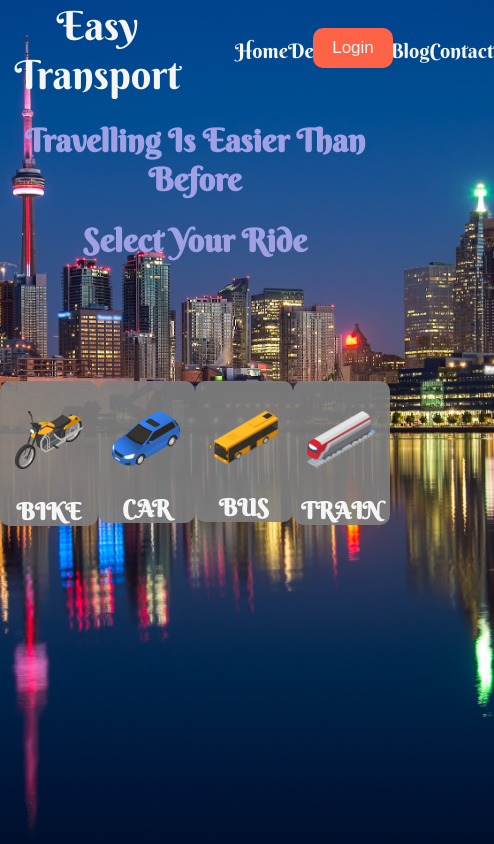
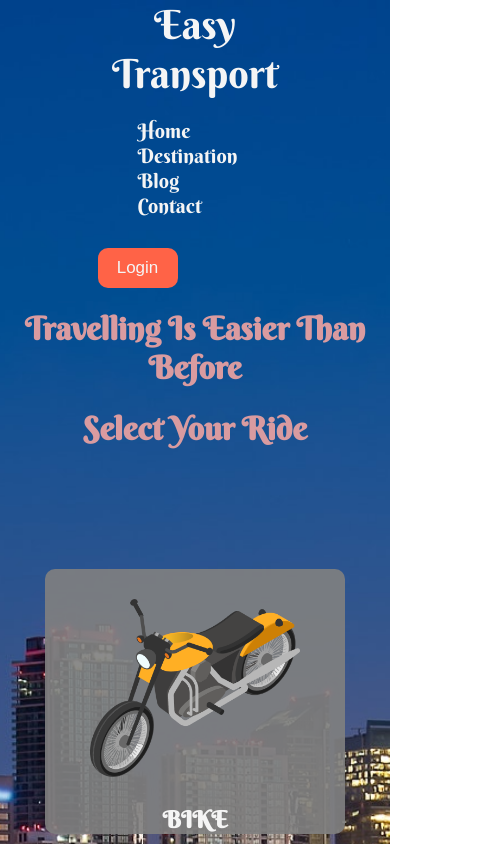
Before and after one commit to tamim11/easy-transport, a React (Create React App) app: page / in a window 390 px wide. Shown: the top 844 px of the page, 494 px wide, since content can reach past the window. Built offline with nearby package versions, Linux system fonts and the light colour scheme; no server answers; sample sign-in values are in the browser's storage.

Commit message:
added responsiveness

```diff
--- a/src/components/Destination/Destination.css
+++ b/src/components/Destination/Destination.css
@@ -10,6 +10,9 @@
     font-size: 20px;
     margin-right: 20px;
     align-self: flex-start;
+    justify-self: center;
+    min-height: 200px;
+    min-width: 20%;
 }
 
 .map1 {
@@ -28,3 +31,13 @@
     height: 30px;
     border-radius: 10px;
 }
+
+@media (max-width: 600px) {
+    .map1 img {
+        height: 300px;
+    }
+    .place-info {
+        text-align: center;
+        margin-left: 150px;
+    }
+}
--- a/src/components/FinalDestination/FinalDestination.css
+++ b/src/components/FinalDestination/FinalDestination.css
@@ -12,3 +12,10 @@
     width: 30px;
     height: 30px;
 }
+
+@media (max-width: 600px) {
+    .final-destination{
+        width: 400px;
+        text-align: center;
+    }
+}
--- a/src/components/Header/Header.css
+++ b/src/components/Header/Header.css
@@ -45,3 +45,15 @@ ul li {
     font-size: 17px;
     cursor: pointer;
 }
+
+@media (max-width: 600px){
+    .header-main,.header-links,ul,.cards,.destination-container {
+        flex-direction: column;
+    }
+    .cards {
+        align-items: center;
+    }
+    body {
+        height:250vh;
+    }
+}
```
